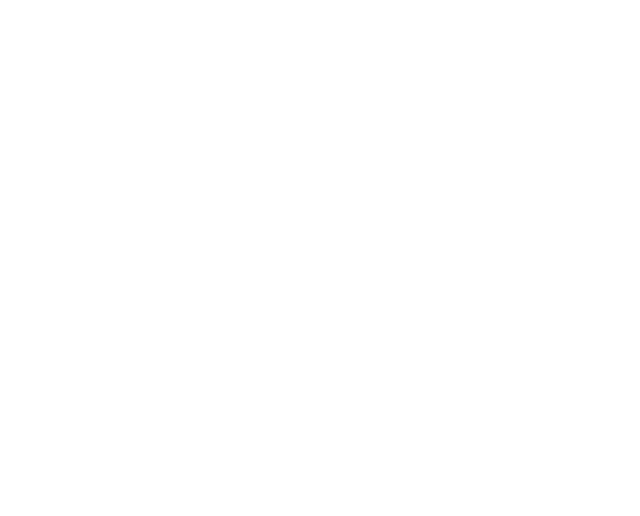
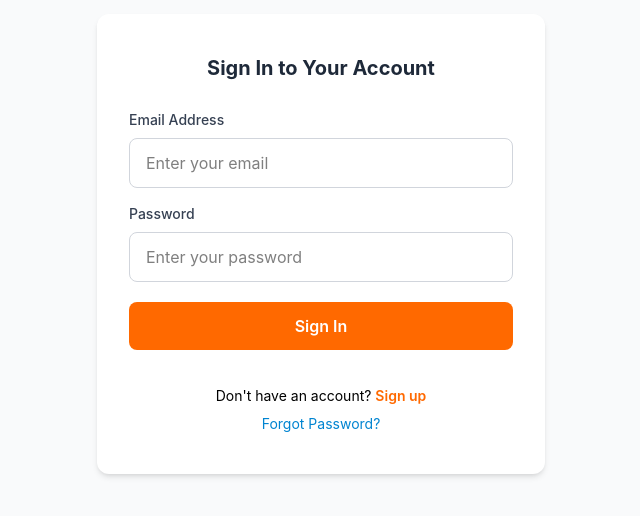
Before and after one commit to lothvuthy/Demo-project-final, a Nuxt app: page /auth/login in a window 1280 px wide. Before the commit this address had no page. Shown: the part 156-672 px from the top of the page, without its empty margins (319-959 px from the left). Built offline with nearby package versions, Linux system fonts and the light colour scheme.

Commit message:
Update login page

```diff
--- /dev/null
+++ b/app/pages/auth/login.vue
@@ -0,0 +1,105 @@
+<template>
+  <div class="min-h-screen bg-gray-50 flex items-center justify-center px-4 sm:px-6 py-6 sm:py-8">
+    <div class="w-full max-w-md bg-white rounded-xl shadow-md px-6 sm:px-8 py-8 sm:py-10">
+
+
+      <h1 class="text-lg sm:text-xl font-bold text-gray-800 text-center mb-5 sm:mb-7">Sign In to Your Account</h1>
+
+      <form @submit.prevent="handleLogin" class="space-y-4">
+        <div>
+          <label for="email" class="block text-sm font-medium text-gray-700 mb-2">Email Address</label>
+          <input
+            v-model="form.email"
+            type="email"
+            id="email"
+            required
+            placeholder="Enter your email"
+            class="w-full px-3 sm:px-4 py-2.5 sm:py-3 border border-gray-300 rounded-lg text-base focus:outline-none focus:border-orange-500 focus:ring-2 focus:ring-orange-100 transition-colors"
+          />
+        </div>
+
+        <div>
+          <label for="password" class="block text-sm font-medium text-gray-700 mb-2">Password</label>
+          <input
+            v-model="form.password"
+            type="password"
+            id="password"
+            required
+            placeholder="Enter your password"
+            class="w-full px-3 sm:px-4 py-2.5 sm:py-3 border border-gray-300 rounded-lg text-base focus:outline-none focus:border-orange-500 focus:ring-2 focus:ring-orange-100 transition-colors"
+          />
+        </div>
+
+        <button
+          type="submit"
+          :disabled="loading"
+          class="w-full bg-orange-500 hover:bg-orange-600 text-white font-semibold py-2.5 sm:py-3 px-4 rounded-lg transition-colors disabled:bg-orange-300 disabled:cursor-not-allowed mt-1"
+        >
+          {{ loading ? "Signing in..." : "Sign In" }}
+        </button>
+
+        <p
+          v-if="message.text"
+          :class="[
+            message.type === 'error' ? 'bg-red-50 text-red-700 border border-red-200' : 'bg-green-50 text-green-700 border border-green-200',
+            'mt-4 p-3 rounded text-center text-sm'
+          ]"
+        >
+          {{ message.text }}
+        </p>
+
+        <div class="text-center text-sm space-y-2 mt-5">
+          <p>Don't have an account? <NuxtLink to="/auth/register" class="text-orange-500 font-semibold hover:underline">Sign up</NuxtLink></p>
+          <p><NuxtLink to="/auth/forgot-password" class="text-sky-600 hover:underline">Forgot Password?</NuxtLink></p>
+        </div>
+      </form>
+    </div>
+  </div>
+</template>
+
+<script setup>
+import { ref } from 'vue'
+
+const API_LOGIN_URL = '/api/auth/login'
+
+const form = ref({ email: '', password: '' })
+const loading = ref(false)
+const message = ref({ text: '', type: '' })
+
+const handleLogin = async () => {
+  if (!form.value.email.trim() || !form.value.password.trim()) {
+    message.value = { text: '⚠️ Please fill in all fields.', type: 'error' }
+    return
+  }
+
+  loading.value = true
+  message.value = { text: '', type: '' }
+
+  try {
+    const result = await $fetch(API_LOGIN_URL, {
+      method: 'POST',
+      headers: { 'Content-Type': 'application/json' },
+      body: {
+        email: form.value.email.trim(),
+        password: form.value.password.trim()
+      }
+    })
+
+    message.value = { text: '✅ Login successful! Redirecting...', type: 'success' }
+
+    if (result.token) {
+      localStorage.setItem('eshop_token', result.token)
+      localStorage.setItem('eshop_user', JSON.stringify(result.user || {}))
+    }
+
+    setTimeout(() => navigateTo('/'), 1200)
+
+  } catch (err) {
+    const errorMsg = err.data?.message || err.message || 'Login failed. Please try again.'
+    message.value = { text: `❌ ${errorMsg}`, type: 'error' }
+    console.error('Login Error:', err)
+  } finally {
+    loading.value = false
+  }
+}
+</script>
```
